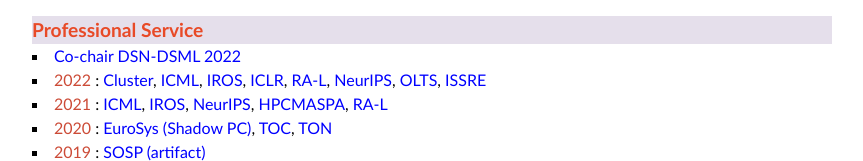
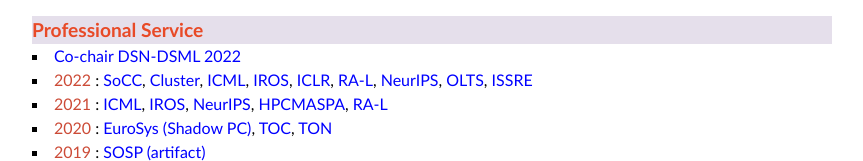
Before and after one commit to saurabhjha1/saurabhjha1.github.io, a plain HTML site: page index.html in a window 1280 px wide. Shown: the part 1268-1429 px from the top of the page, without its empty margins (208-1071 px from the left). Drawn offline with Linux system fonts and the light colour scheme.

Commit message:
updated PC

```diff
--- a/index.html
+++ b/index.html
@@ -116,6 +116,8 @@
 <ul>
    <li> <a href="https://dependablesecureml.github.io" target="_blank"> Co-chair DSN-DSML 2022 </a></li>
    <li> <span style="color:#cc4b37;"> 2022 </span>:
+    <!-- <a href="." target="_blank">DSN</a>, -->
+    <a href="https://acmsocc.org/2022/program-committee.html" target="_blank">SoCC</a>,
     <a href="https://clustercomp.org/2022/committees/" target="_blank">Cluster</a>,
     <a href="https://icml.cc/" target="_blank">ICML</a>,
     <a href="https://www.iros2021.org" target="_blank">IROS</a>,
```
